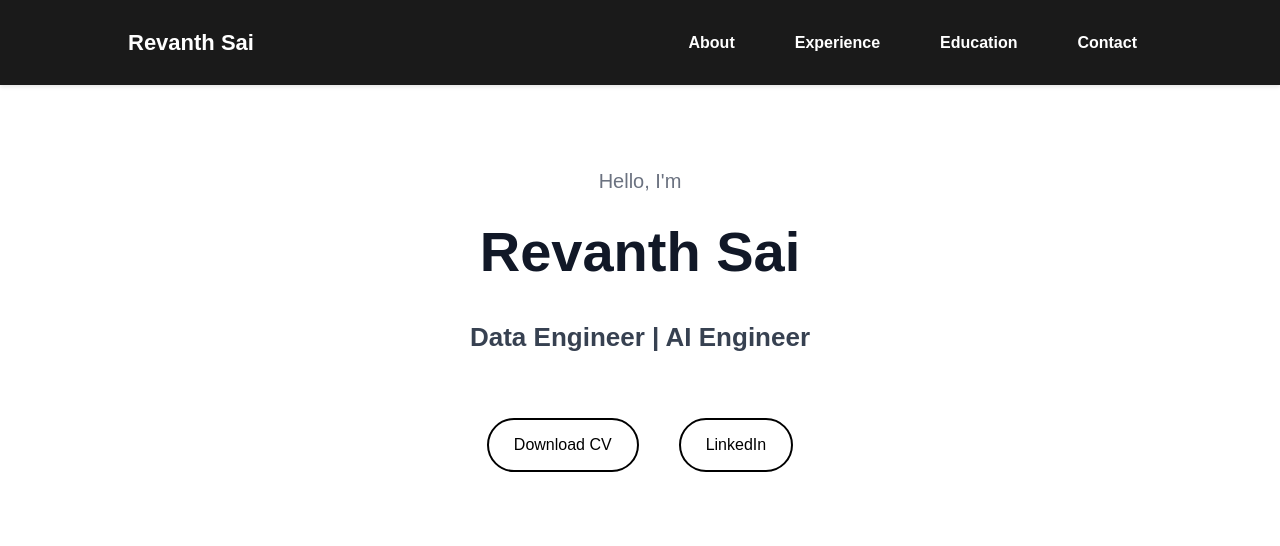
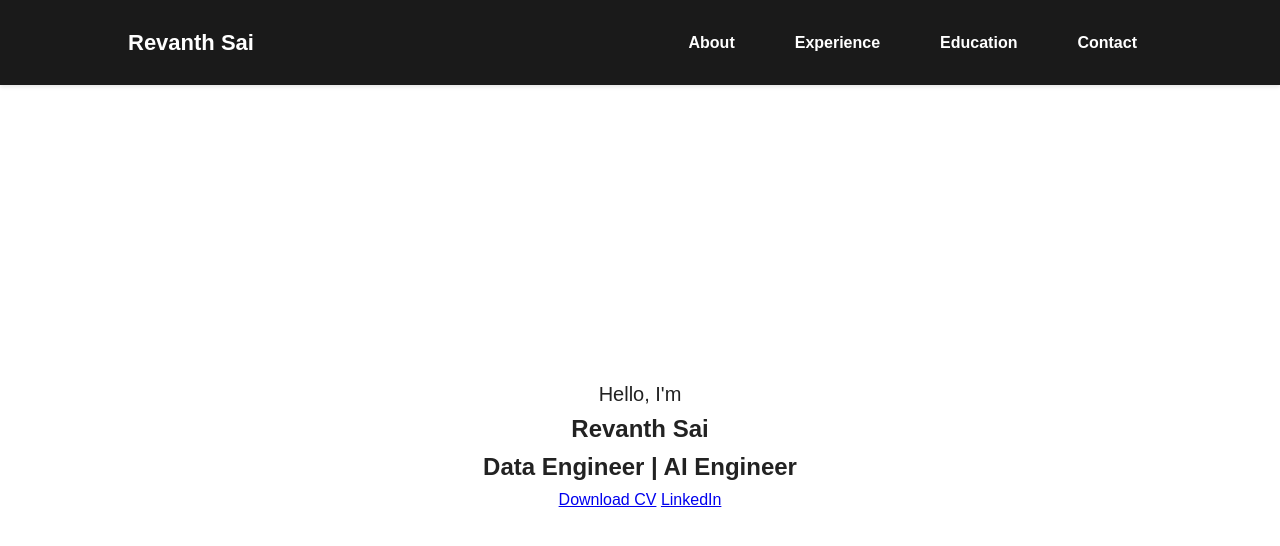
Before and after one commit to revanthsai36/revanthsai27, a plain HTML site: page index.html in a window 1280 px wide. Drawn offline with Linux system fonts and the light colour scheme.

Commit message:
Update style.css

```diff
--- a/style.css
+++ b/style.css
@@ -105,29 +105,14 @@ main ul li {
   flex-direction: column;
   align-items: center;
   justify-content: center;
-  padding: 80px 20px;
+  min-height: calc(100vh - 80px); /* Adjusts for navbar */
   text-align: center;
+  padding: 60px 20px;
 }
 
 .hero p {
   font-size: 20px;
-  color: #6b7280;
-  margin-bottom: 10px;
-}
-
-.hero h1 {
-  font-size: 56px;
-  font-weight: 800;
-  color: #111827;
-  margin-bottom: 20px;
-}
-
-.hero h2 {
-  font-size: 26px;
-  font-weight: 600;
-  color: #374151;
-  margin-bottom: 30px;
-}
+  color: #6b7280
 
 .buttons {
   display: flex;
```
